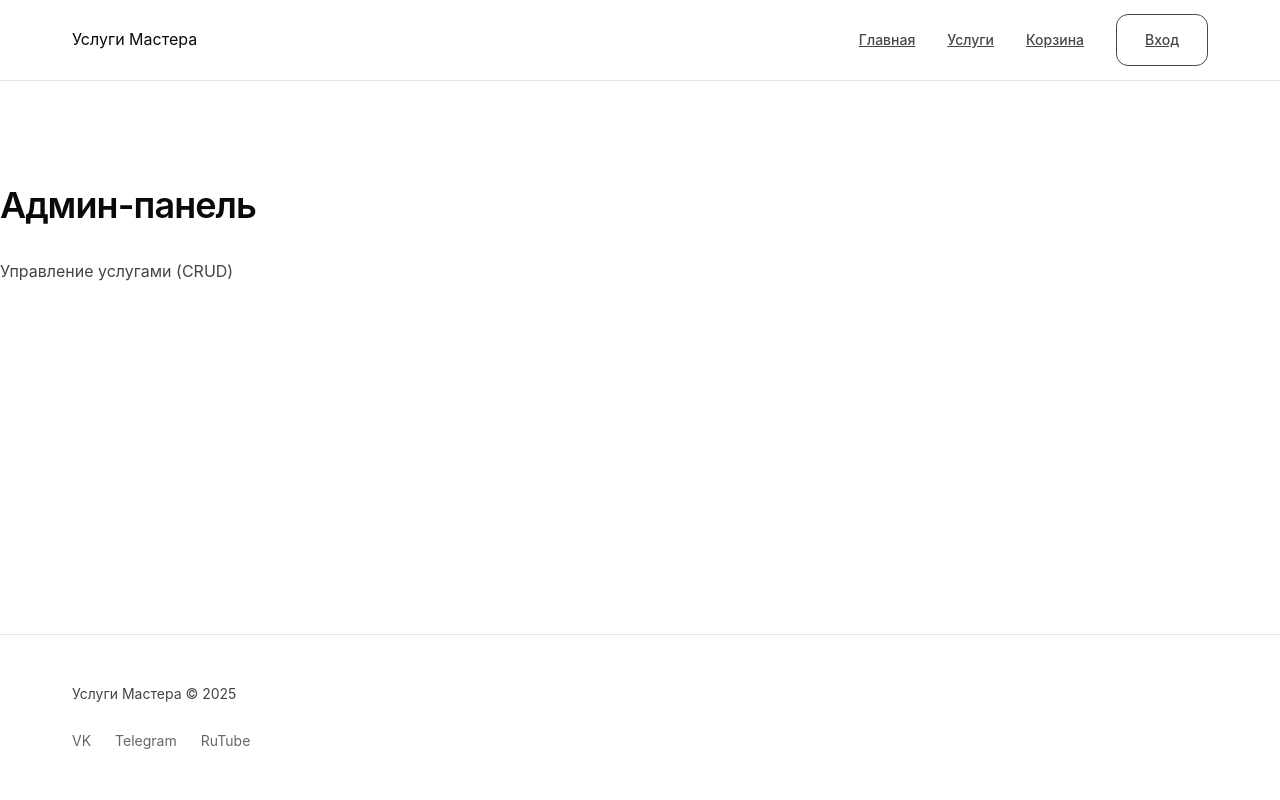
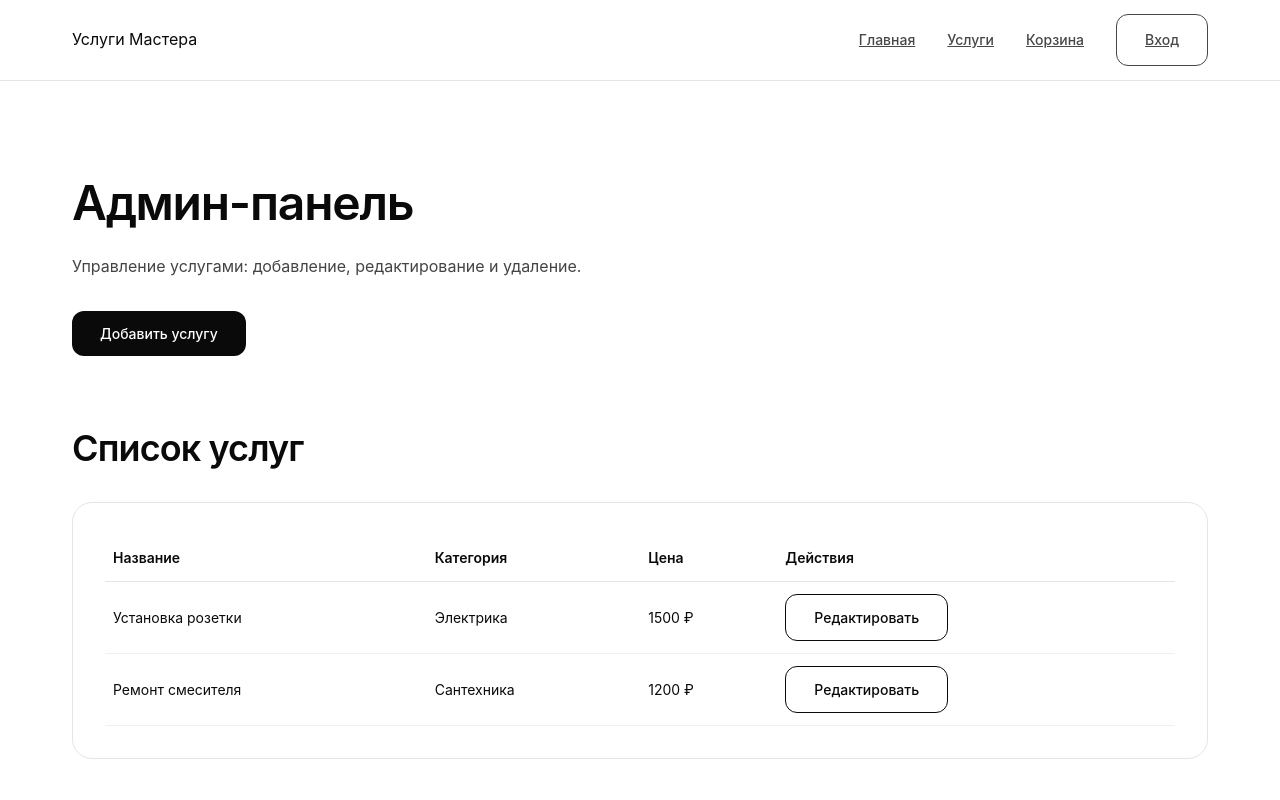
Before and after one commit to darkovvv/site, a Next.js app in the folder frontend/: page /admin in a window 1280 px wide. Shown: the top 800 px of the page. Built offline with nearby package versions, Linux system fonts and the light colour scheme.

Commit message:
Update page.jsx

```diff
--- a/frontend/app/admin/page.jsx
+++ b/frontend/app/admin/page.jsx
@@ -1,8 +1,80 @@
 export default function AdminPage() {
   return (
     <section>
-      <h2>Админ-панель</h2>
-      <p>Управление услугами (CRUD)</p>
+      <div className="container">
+        {/* Header */}
+        <h1>Админ-панель</h1>
+        <p>
+          Управление услугами: добавление, редактирование и удаление.
+        </p>
+
+        {/* Actions */}
+        <div style={{ marginTop: "32px" }}>
+          <button className="btn-primary">
+            Добавить услугу
+          </button>
+        </div>
+
+        {/* Services table */}
+        <div style={{ marginTop: "64px" }}>
+          <h2>Список услуг</h2>
+
+          <div
+            className="card"
+            style={{ marginTop: "24px", overflowX: "auto" }}
+          >
+            <table
+              style={{
+                width: "100%",
+                borderCollapse: "collapse",
+              }}
+            >
+              <thead>
+                <tr>
+                  <th style={thStyle}>Название</th>
+                  <th style={thStyle}>Категория</th>
+                  <th style={thStyle}>Цена</th>
+                  <th style={thStyle}>Действия</th>
+                </tr>
+              </thead>
+
+              <tbody>
+                <tr>
+                  <td style={tdStyle}>Установка розетки</td>
+                  <td style={tdStyle}>Электрика</td>
+                  <td style={tdStyle}>1500 ₽</td>
+                  <td style={tdStyle}>
+                    <button className="btn-outline">Редактировать</button>
+                  </td>
+                </tr>
+
+                <tr>
+                  <td style={tdStyle}>Ремонт смесителя</td>
+                  <td style={tdStyle}>Сантехника</td>
+                  <td style={tdStyle}>1200 ₽</td>
+                  <td style={tdStyle}>
+                    <button className="btn-outline">Редактировать</button>
+                  </td>
+                </tr>
+              </tbody>
+            </table>
+          </div>
+        </div>
+      </div>
     </section>
   );
 }
+
+const thStyle = {
+  textAlign: "left",
+  padding: "12px 8px",
+  borderBottom: "1px solid #e5e5e5",
+  fontSize: "14px",
+  fontWeight: 600,
+};
+
+const tdStyle = {
+  padding: "12px 8px",
+  borderBottom: "1px solid #f0f0f0",
+  fontSize: "14px",
+};
```
